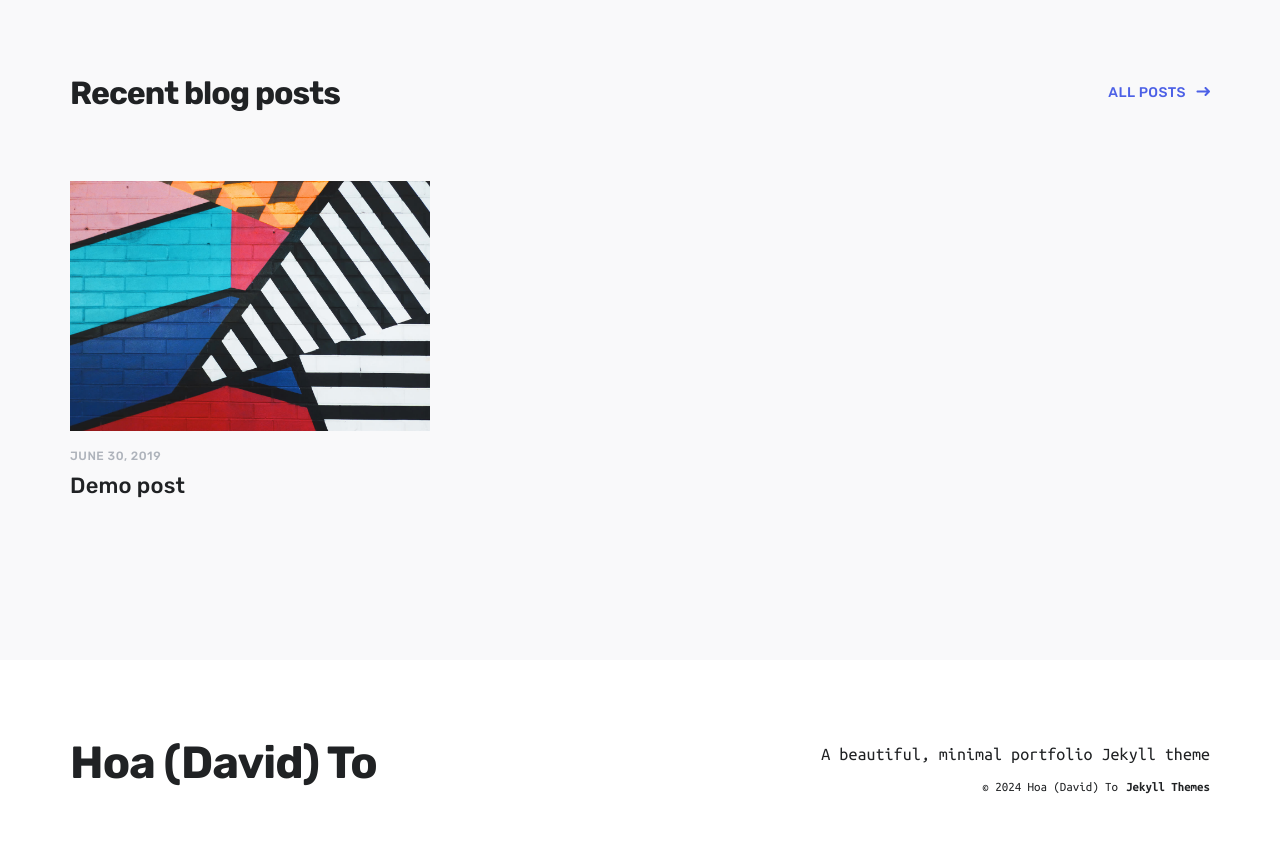
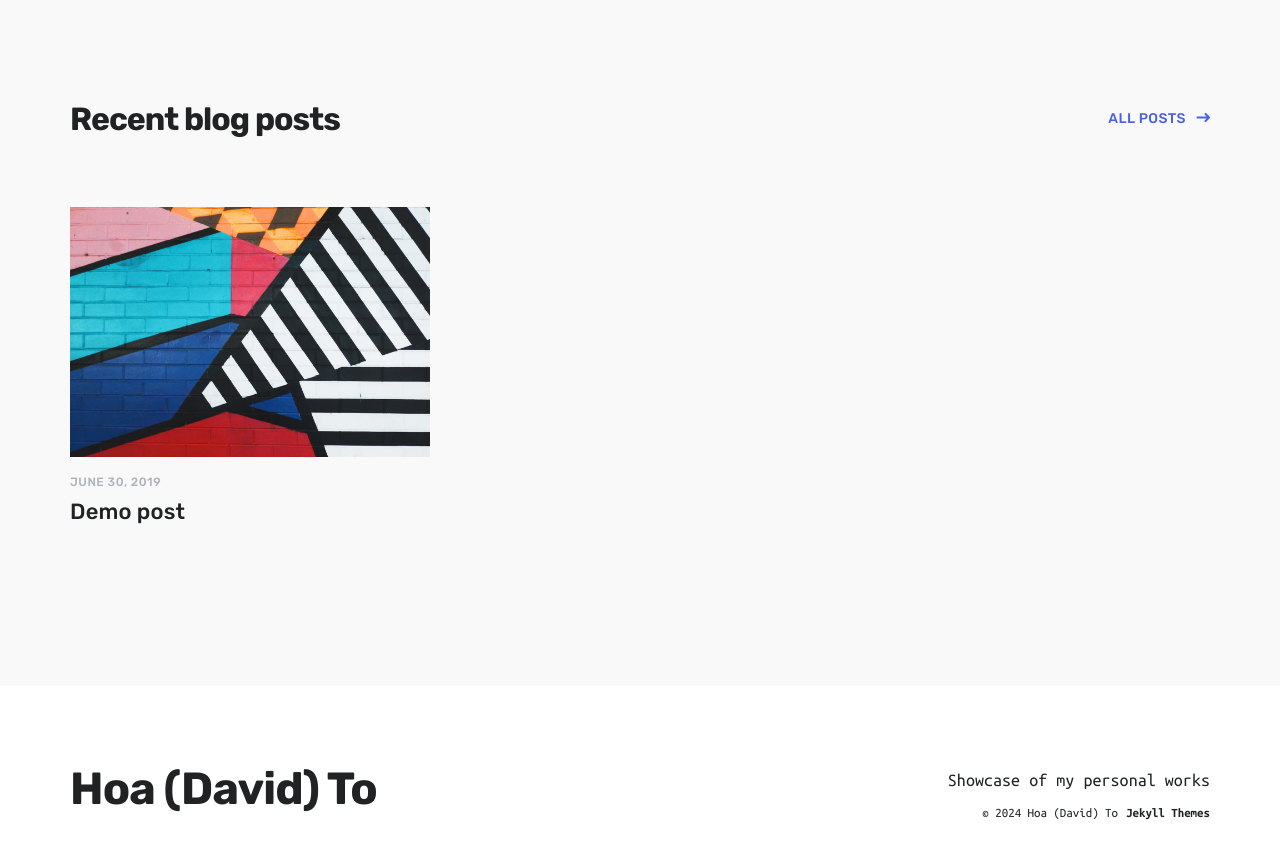
Before and after one commit to HoaTo001/David_portfolio, a Jekyll site: the page built from index.html, in a window 1280 px wide and 900 px high, scrolled down 2502 px. Shown: the top 859 px of the window. Built offline with Jekyll 4.4.1, drawn with Linux system fonts in a browser that asks for light colours; nearby versions of some CDN libraries; some of the changed lines change nothing that is shown.

Commit message:
Update settings.yml

```diff
--- a/_data/settings.yml
+++ b/_data/settings.yml
@@ -16,7 +16,7 @@
 footer_settings:
   logo_image:
   logo_width: 100
-  tagline: A beautiful, minimal portfolio Jekyll theme
+  tagline: Showcase of my personal works
 
 hero_settings:
   background_image: /images/backgrounds/background-hero.svg
@@ -25,7 +25,7 @@
   grid_spacing: 10
 
 contact_settings:
-  email_address: ''
+  email_address: 'hoa.hh.to@gmail.com'
   form_action: 'https://formspree.io/hello@jekyllthemes.io'
   confirmation_url: '/thanks'
   email_subject: 'Contact form submission'
@@ -34,7 +34,7 @@
 social_settings:
   facebook_url: ''
   twitter_url: ''
-  instagram_url: ''
+  instagram_url: 'https://www.instagram.com/hhvto/'
   snapchat_url: ''
   youtube_url: ''
   google-plus_url: ''
@@ -49,7 +49,7 @@
   dribbble_url: ''
   behance_url: ''
   deviantart_url: ''
-  github_url: ''
+  github_url: 'https://github.com/HoaTo001'
   reddit_url: ''
   flickr_url: ''
   etsy_url: ''
@@ -57,7 +57,7 @@
   soundcloud_url: ''
   spotify_url: ''
   bandcamp_url: ''
-  linkedin_url: ''
+  linkedin_url: 'https://www.linkedin.com/in/hoa-to/'
 
 color_settings:
   background_color: '#ffffff'
```
